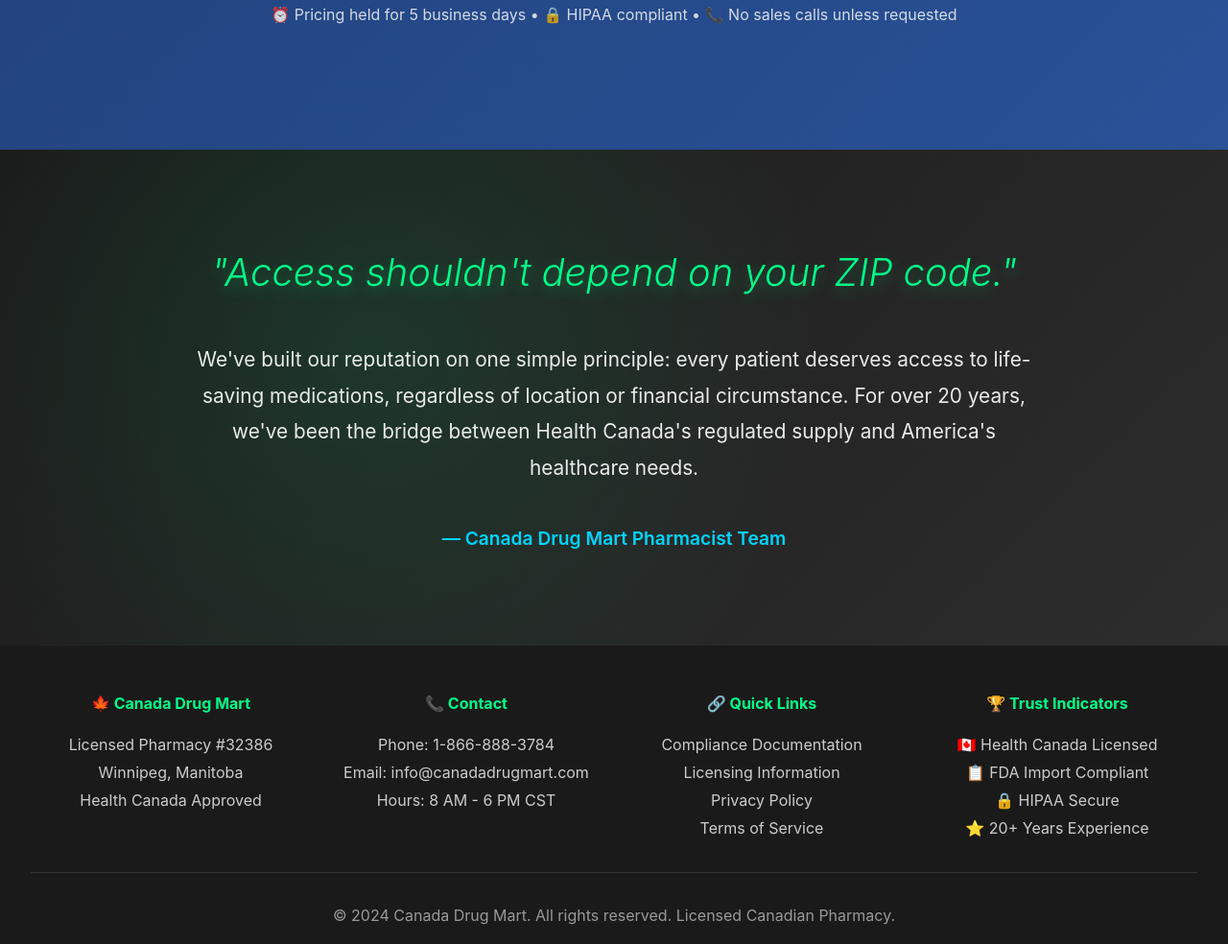
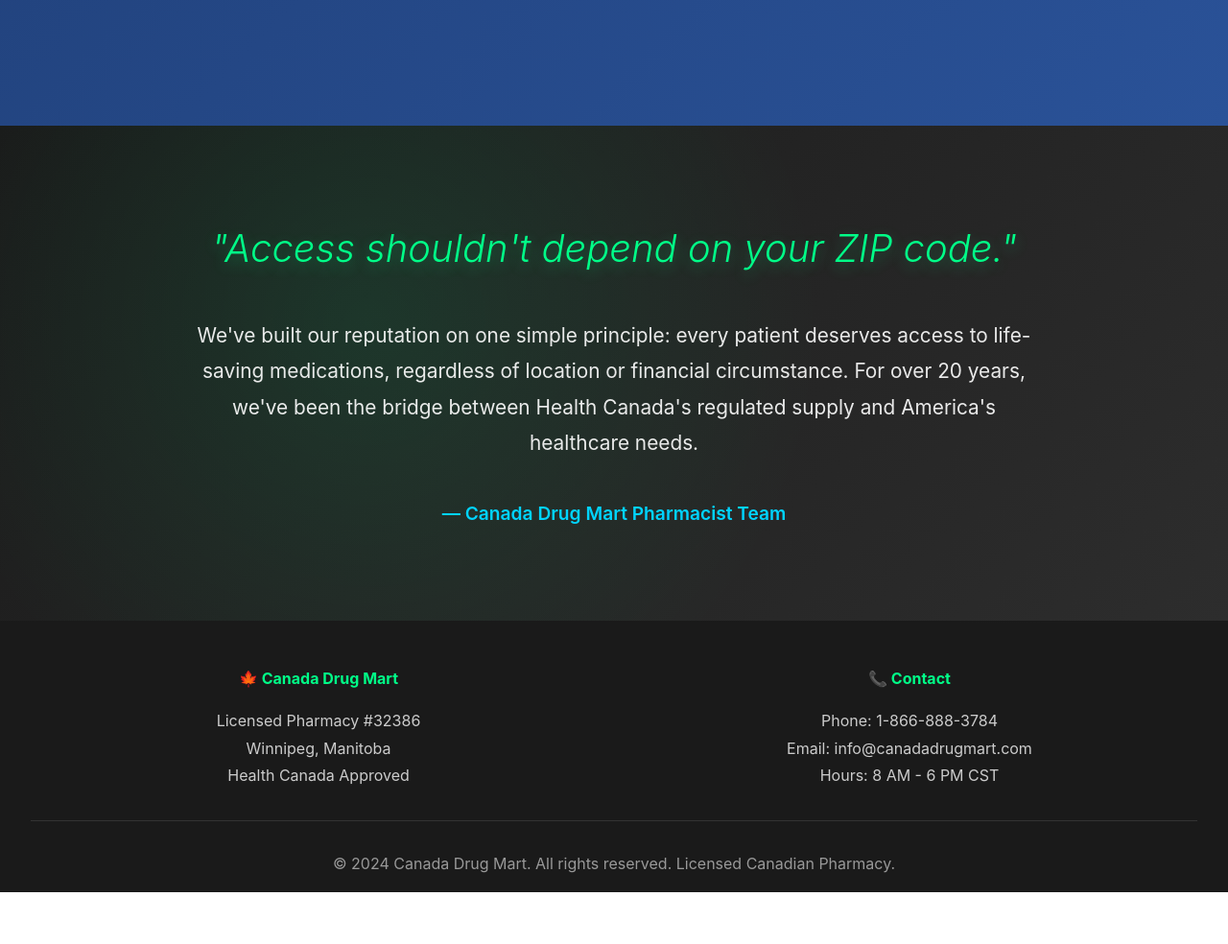
Before and after one commit to AntaresIntelligence/Canada-Drug-Mart, a plain HTML site: page index.html in a window 1280 px wide. Shown: the part 9980-10964 px from the top of the page at 96% size. After the commit the page ends 10910 px from the top, so only its background shows below. Drawn offline with Linux system fonts and the light colour scheme.

Commit message:
Remove pricing disclaimer and footer Quick Links/Trust Indicators sections

```diff
--- a/index.html
+++ b/index.html
@@ -1726,14 +1726,9 @@
                             <div class="form-group full-width">
                                 <label for="target-drugs">Target Drugs:</label>
                                 <textarea id="target-drugs" placeholder="List the medications you're interested in..."></textarea>
-                            </div>                        </div>
-                        <button type="submit" class="btn btn-primary">Get Quote</button>
+                            </div>                        </div>                        <button type="submit" class="btn btn-primary">Get Quote</button>
                     </form>
                 </div>
-
-                <p style="margin-top: 1rem; opacity: 0.8;">
-                    ⏰ Pricing held for 5 business days • 🔒 HIPAA compliant • 📞 No sales calls unless requested
-                </p>
             </div>
         </section>
 
@@ -1761,20 +1756,6 @@
                 Email: info@canadadrugmart.com<br>
                 Hours: 8 AM - 6 PM CST</p>
             </div>
-            <div class="footer-section">
-                <h4>🔗 Quick Links</h4>
-                <p><a href="#">Compliance Documentation</a><br>
-                <a href="#">Licensing Information</a><br>
-                <a href="#">Privacy Policy</a><br>
-                <a href="#">Terms of Service</a></p>
-            </div>
-            <div class="footer-section">
-                <h4>🏆 Trust Indicators</h4>
-                <p>🇨🇦 Health Canada Licensed<br>
-                📋 FDA Import Compliant<br>
-                🔒 HIPAA Secure<br>
-                ⭐ 20+ Years Experience</p>
-            </div>
         </div>
         <div style="border-top: 1px solid #333; padding-top: 2rem; text-align: center; color: #999;">
             <p>&copy; 2024 Canada Drug Mart. All rights reserved. Licensed Canadian Pharmacy.</p>
```
